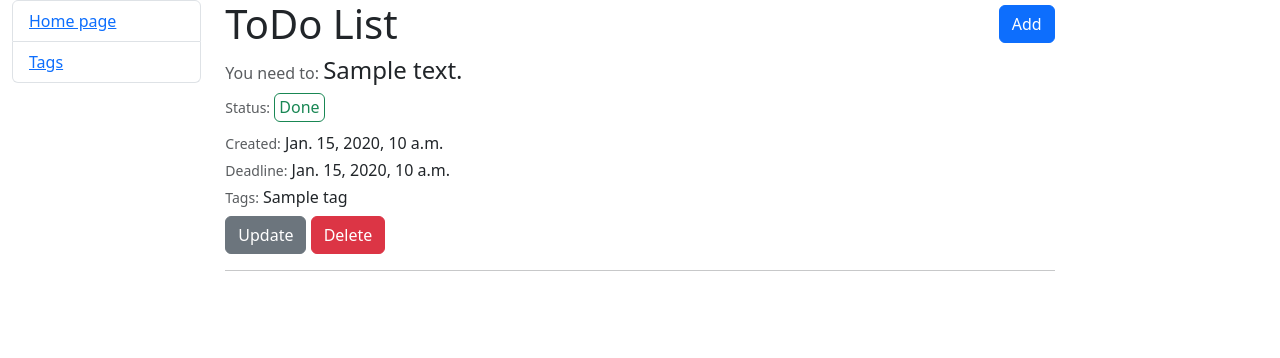
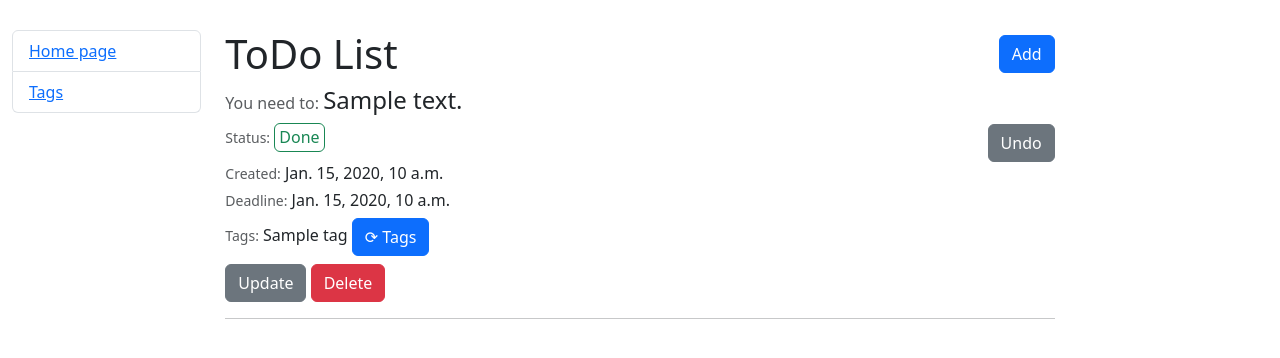
Before and after one commit to noshenko98/ToDo-List-Django-, a Django app: page / in a window 1280 px wide. Shown: the top 358 px of the page. Run offline with Django 5.2, Linux system fonts and the light colour scheme; tables that the repository leaves empty hold one stand-in row (values such as "Sample post").

Commit message:
Add TagUpdateForTaskView and ChangeStatusTaskView

```diff
--- a/static/css/styles.css
+++ b/static/css/styles.css
@@ -1,5 +1,5 @@
 body {
-    margin-top: 20px;
+    margin-top: 30px;
 }
 
 .link-to-page {
--- a/task_manager/urls.py
+++ b/task_manager/urls.py
@@ -17,7 +17,7 @@ Including another URLconf
 from django.urls import path, include
 
 from task_manager.views import TaskListView, TaskCreateView, TaskUpdateView, TaskDeleteView, TagListView, TagCreateView, \
-    TagUpdateView, TagDeleteView
+    TagUpdateView, TagDeleteView, TagUpdateForTaskView, ChangeStatusTaskView
 
 urlpatterns = [
     path("", TaskListView.as_view(), name="task-list"),
@@ -28,6 +28,8 @@ urlpatterns = [
     path("tag/create/", TagCreateView.as_view(), name="tag-create"),
     path("tag/update/<int:pk>/", TagUpdateView.as_view(), name="tag-update"),
     path("tag/delete/<int:pk>/", TagDeleteView.as_view(), name="tag-delete"),
+    path("task/update-tag/<int:pk>/", TagUpdateForTaskView.as_view(), name="task-update-tag"),
+    path("task/update-status/<int:pk>/<str:status>/", ChangeStatusTaskView.as_view(), name="task-update-status"),
 ]
 
 
--- a/task_manager/views.py
+++ b/task_manager/views.py
@@ -1,8 +1,10 @@
+from django.http import HttpResponse, HttpResponseRedirect
 from django.shortcuts import render
 from django.urls import reverse_lazy
+from django.views import View
 from django.views.generic import ListView, CreateView, UpdateView, DeleteView
 
-from task_manager.forms import TaskCreateForm
+from task_manager.forms import TaskCreateForm, TagUpdateForTaskForm
 from task_manager.models import Tag, Task
 
 
@@ -49,3 +51,24 @@ class TagUpdateView(UpdateView):
 class TagDeleteView(DeleteView):
     model = Tag
     success_url = reverse_lazy("task_manager:tag-list")
+
+
+class TagUpdateForTaskView(UpdateView):
+    model = Task
+    form_class = TagUpdateForTaskForm
+    success_url = reverse_lazy("task_manager:task-list")
+
+
+class ChangeStatusTaskView(View):
+    model = Task
+
+    def get(self, request, *args, **kwargs):
+        if kwargs["status"] == "done":
+            task = Task.objects.get(id=kwargs["pk"])
+            task.status = True
+        else:
+            task = Task.objects.get(id=kwargs["pk"])
+            task.status = False
+        task.save()
+        print(Task.objects.get(id=kwargs["pk"]).status)
+        return HttpResponseRedirect(reverse_lazy("task_manager:task-list"))
--- a/templates/base.html
+++ b/templates/base.html
@@ -6,6 +6,7 @@
   <link href="
 https://cdn.jsdelivr.net/npm/bootstrap@5.3.8/dist/css/bootstrap.min.css
 " rel="stylesheet">
+  <link href="{% static "css/styles.css" %}" rel="stylesheet">
   <title>Title</title>
 </head>
 <body>
--- a/templates/task_manager/task_list.html
+++ b/templates/task_manager/task_list.html
@@ -4,6 +4,7 @@
   <a href="{% url "task_manager:task-create" %}" class="btn btn-primary">Add</a></h1>
   {% for task in tasks %}
     <h4><span class="text-muted fs-6">You need to: </span> {{ task.content }}</h4>
+    <div class="d-flex align-items-center row-gap-2 flex-wrap">
       <h6><small class="text-muted">Status:</small>
         {% if task.status %}
           <div class="border border-success text-success p-1 mb-1 rounded d-inline-block">Done</div>
@@ -11,20 +12,35 @@
           <div class="border border-danger text-danger p-1 mb-1 rounded d-inline-block">Not Done</div>
         {% endif %}
       </h6>
+      <div class="ms-auto">
+        {% if task.status %}
+          <a href="{% url "task_manager:task-update-status"  pk=task.id status="undo" %}" class="btn btn-secondary">Undo</a>
+        {% else %}
+          <a href="{% url "task_manager:task-update-status" pk=task.id status="done" %}" class="btn btn-success">Complete</a>
+        {% endif %}
+      </div>
+    </div>
+
     <h6><small class="text-muted">Created:</small> {{ task.datetime }}</h6>
     <h6><small class="text-muted">Deadline:</small> {{ task.expiration_datetime }}</h6>
     {% if task.tags.count == 0 %}
-      <h6><small class="text-muted">Tags:</small> Need Add Tags</h6>
+      <h6><small class="text-muted">Tags:</small> Need Add Tags
+      <a href="{% url "task_manager:task-update-tag" pk=task.id %}" class="btn btn-primary d-inline-block">+Tags</a>
+      </h6>
+
     {% else %}
       <h6><small class="text-muted">Tags:</small>
         {% for tag in task.tags.all %}
         	{{ tag }}{% if not forloop.last %}, {% endif %}
         {% endfor %}
+        <a href="{% url "task_manager:task-update-tag" pk=task.id %}" class="btn btn-primary">⟳ Tags</a>
         </h6>
     {% endif %}
     <a href="{% url "task_manager:task-update" pk=task.id %}" class="btn btn-secondary">Update</a>
     <a href="{% url "task_manager:task-delete" pk=task.id %}" class="btn btn-danger">Delete</a>
 
+
+
     <hr>
   {% endfor%}
 {% endblock %}
--- a/todo_list/settings.py
+++ b/todo_list/settings.py
@@ -118,6 +118,8 @@ USE_TZ = True
 # https://docs.djangoproject.com/en/6.0/howto/static-files/
 
 STATIC_URL = 'static/'
+STATICFILES_DIRS = [
+    BASE_DIR / "static",]
 
 CRISPY_ALLOWED_TEMPLATE_PACKS = "bootstrap5"
 CRISPY_TEMPLATE_PACK = "bootstrap5"
```
Also changed, not shown: task_manager/forms.py (+8 -0 lines). Lines whose indentation alone changed are shown as unchanged.
